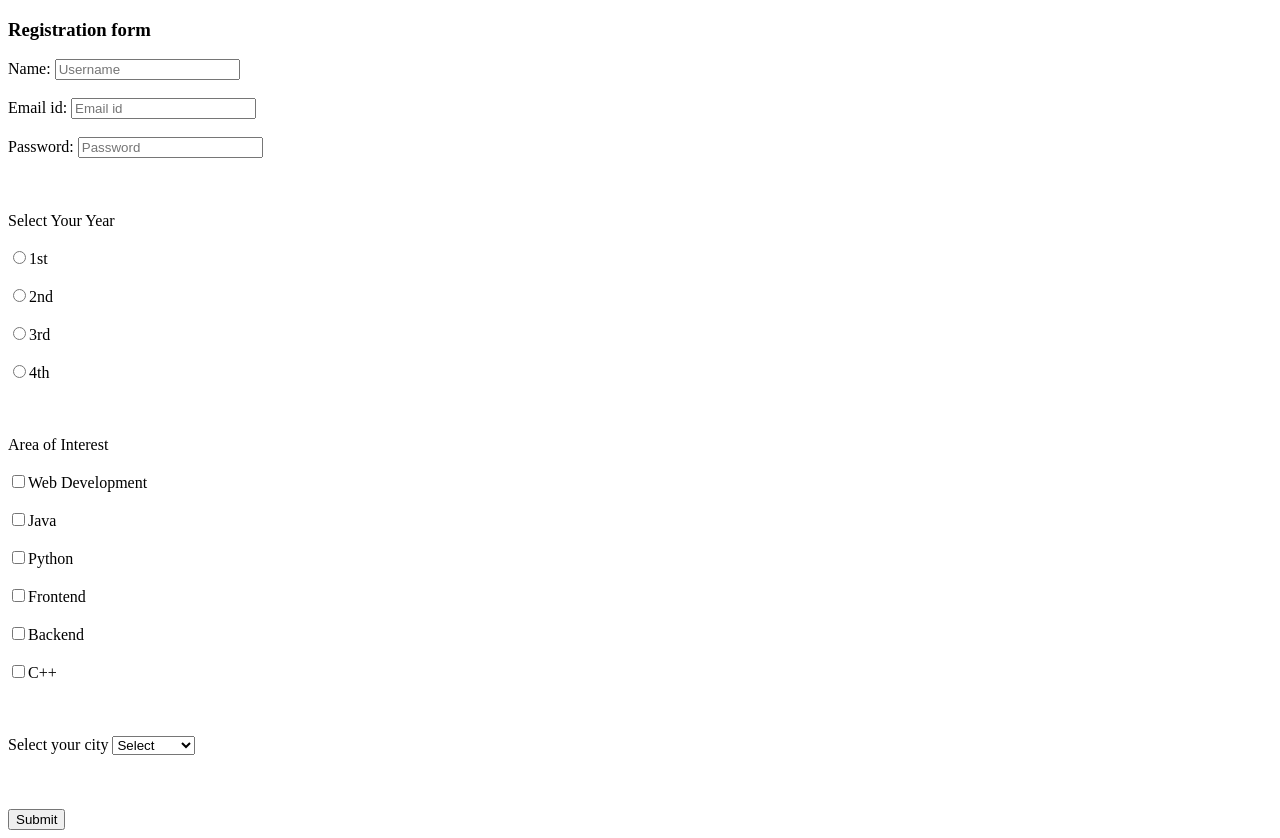
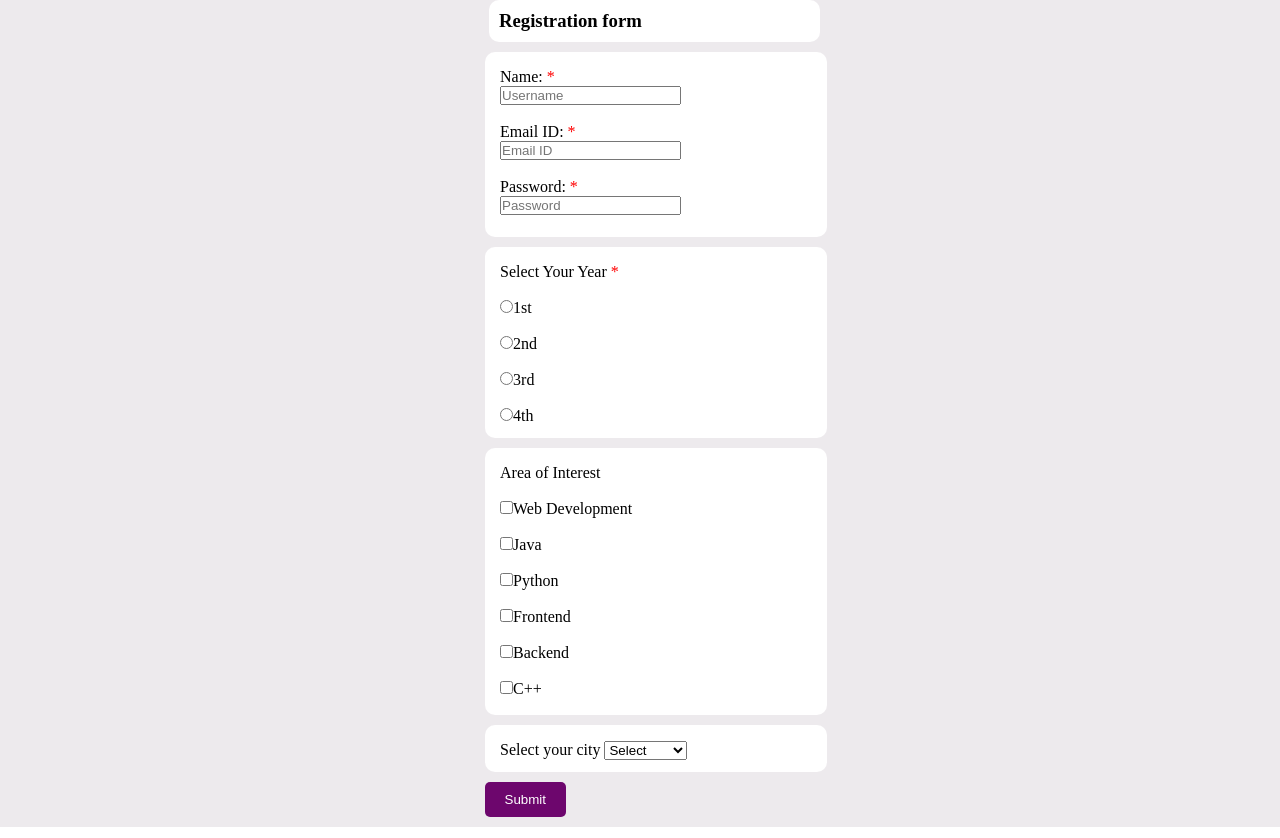
Before and after one commit to Palak8Agrawal/Form, a plain HTML site: page index.html in a window 1280 px wide. Drawn offline with Linux system fonts and the light colour scheme.

Commit message:
Added a new feature to the registration form

```diff
--- a/index.html
+++ b/index.html
@@ -1,67 +1,109 @@
 <!DOCTYPE html>
 <html lang="en">
   <head>
-    <meta charset="UTF-8">
-    <meta name="viewport" content="width=device-width, initial-scale=1.0">
+    <meta charset="UTF-8" />
+    <meta name="viewport" content="width=device-width, initial-scale=1.0" />
     <title>Document</title>
+    <link rel="stylesheet" href="style.css">
   </head>
   <body>
+    <div class="container">
       <h3>Registration form</h3>
       <form action="/action.php">
-    Name:
-    <input type="text" placeholder="Username" name="username" required>
+        <div class="section">
+          <label for="username">
+            Name: <span class="required-label">*</span>
+          </label>
           <br>
+          <input type="text" id="username" placeholder="Username" name="username" required />
+          <br /><br />
+
+          <label for="email">
+            Email ID: <span class="required-label">*</span>
+          </label>
           <br>
-    Email id:
-    <input type="text" placeholder="Email id" name="email" required>
-    <br><br>
-    Password:
-    <input type="password" placeholder="Password" name="password" required>
-    <br><br><br><br>
-    Select Your Year
-    <br><br>
+          <input type="text" id="email" placeholder="Email ID" name="email" required />
+          <br /><br />
+
+          <label for="password">
+            Password: <span class="required-label">*</span>
+          </label>
+          <br>
+          <input
+            type="password" id="password"
+            placeholder="Password"
+            name="password"
+            required
+          />
+          <br /><br /><br /><br />
+        </div>
+        <div class="section1">
+          <label for="year">
+            Select Your Year <span class="required-label">*</span>
+          </label>
+
+          <br /><br />
           <label for="101">
-    <input type="radio" value="1st" name="year" id="101" required>1st
+            <input type="radio" value="1st" name="year" id="101" required />1st
           </label>
-    <br><br>
+          <br /><br />
           <label for="102">
-    <input type="radio" value="2nd" name="year" id="102" required>2nd
+            <input type="radio" value="2nd" name="year" id="102" required />2nd
           </label>
-    <br><br>
+          <br /><br />
           <label for="103">
-    <input type="radio" value="3rd" name="year" id="103" required>3rd
+            <input type="radio" value="3rd" name="year" id="103" required />3rd
           </label>
-    <br><br>
+          <br /><br />
           <label for="104">
-    <input type="radio" value="4th" name="year" id="104" required>4th
+            <input type="radio" value="4th" name="year" id="104" required />4th
           </label>
-    <br><br><br><br>
+          <br /><br /><br /><br />
+        </div>
+        <div class="section2">
           Area of Interest
-    <br><br>
+          <br /><br />
           <label for="201">
-    <input type="checkbox" value="Web Development" name="field" id="201">Web Development
+            <input
+              type="checkbox"
+              value="Web Development"
+              name="field"
+              id="201"
+            />Web Development
           </label>
-    <br><br>
+          <br /><br />
           <label for="202">
-    <input type="checkbox" value="Java" name="field" id="202">Java
+            <input type="checkbox" value="Java" name="field" id="202" />Java
           </label>
-    <br><br>
+          <br /><br />
           <label for="203">
-    <input type="checkbox" value="Python" name="field" id="203">Python
+            <input type="checkbox" value="Python" name="field" id="203" />Python
           </label>
-    <br><br>
+          <br /><br />
           <label for="204">
-    <input type="checkbox" value="Frontend" name="field" id="204">Frontend
+            <input
+              type="checkbox"
+              value="Frontend"
+              name="field"
+              id="204"
+            />Frontend
           </label>
-    <br><br>
+          <br /><br />
           <label for="205">
-    <input type="checkbox" value="Backend" name="field" id="205">Backend
+            <input
+              type="checkbox"
+              value="Backend"
+              name="field"
+              id="205"
+            />Backend
           </label>
-    <br><br>
+          <br /><br />
           <label for="206">
-    <input type="checkbox" value="C++" name="field" id="206">C++
+            <input type="checkbox" value="C++" name="field" id="206" />C++
           </label>
-    <br><br><br><br>
+          <br /><br /><br /><br />
+        </div>
+        <div class="section3">
           Select your city
           <select name="city">
             <option value="Select">Select</option>
@@ -71,9 +113,12 @@
             <option value="Indore">Indore</option>
             <option value="Kerala">Kerala</option>
           </select>
-    <br><br><br><br>
-    <input type="submit" value="Submit">
-
+          <br /><br /><br /><br />
+        </div>
+        <div class="section4">
+          <input type="submit" value="Submit" />
+        </div>
       </form>
+    </div>
   </body>
 </html>
--- /dev/null
+++ b/style.css
@@ -0,0 +1,75 @@
+*{
+    margin: 0;
+    padding: 0;
+}
+
+.container{
+    display: flex;
+    flex-direction: column;
+    align-items: center;
+    background-color: rgb(237, 234, 237);
+}
+
+h3{
+    background-color: white;
+    margin-bottom: 10px;
+    margin-left: 29px;
+    border-radius: 10px;
+    width: 311px;
+    padding: 10px;
+}
+
+.required-label {
+    color: red; /* Star color */
+  }
+
+.section{
+    background-color: white;
+    border-radius: 10px;
+    width: 311px;
+    height: 154px;
+    padding: 5%;
+    margin-bottom: 10px;
+}
+.section1{
+    background-color: white;
+    border-radius: 10px;
+    width: 311px;
+    height: 160px;
+    padding: 5%;
+    margin-bottom: 10px;
+}
+.section2{
+    background-color: white;
+    border-radius: 10px;
+    width: 311px;
+    height: 236px;
+    padding: 5%;
+    margin-bottom: 10px;
+}
+.section3{
+    background-color: white;
+    border-radius: 10px;
+    width: 311px;
+    height: 16px;
+    padding: 5%;
+    margin-bottom: 10px;
+}
+
+.section4{
+    margin-bottom: 10px;
+}
+
+
+.section4 input[type="submit"] {
+    border-radius: 5px; /* Adjust value as needed */
+    padding: 10px 20px;  /* Optional: Add some padding for a better look */
+    background-color: rgb(109, 6, 109); /* Optional: Add a background color */
+    color: white; /* Optional: Text color */
+    border: none; /* Optional: Remove border for a cleaner look */
+    cursor: pointer; /* Optional: Change cursor to pointer */
+}
+
+.section4 input[type="submit"]:hover {
+    background-color: #0056b3; /* Optional: Change background on hover */
+}
```
Lines whose indentation alone changed are shown as unchanged.
